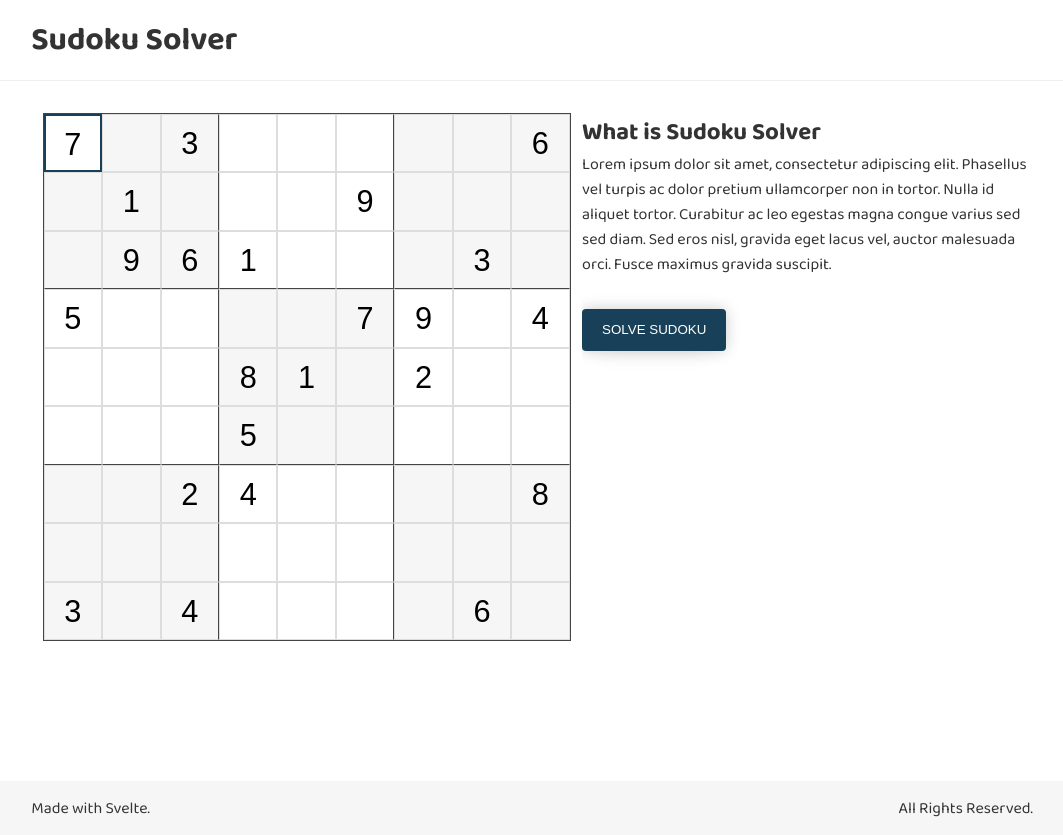
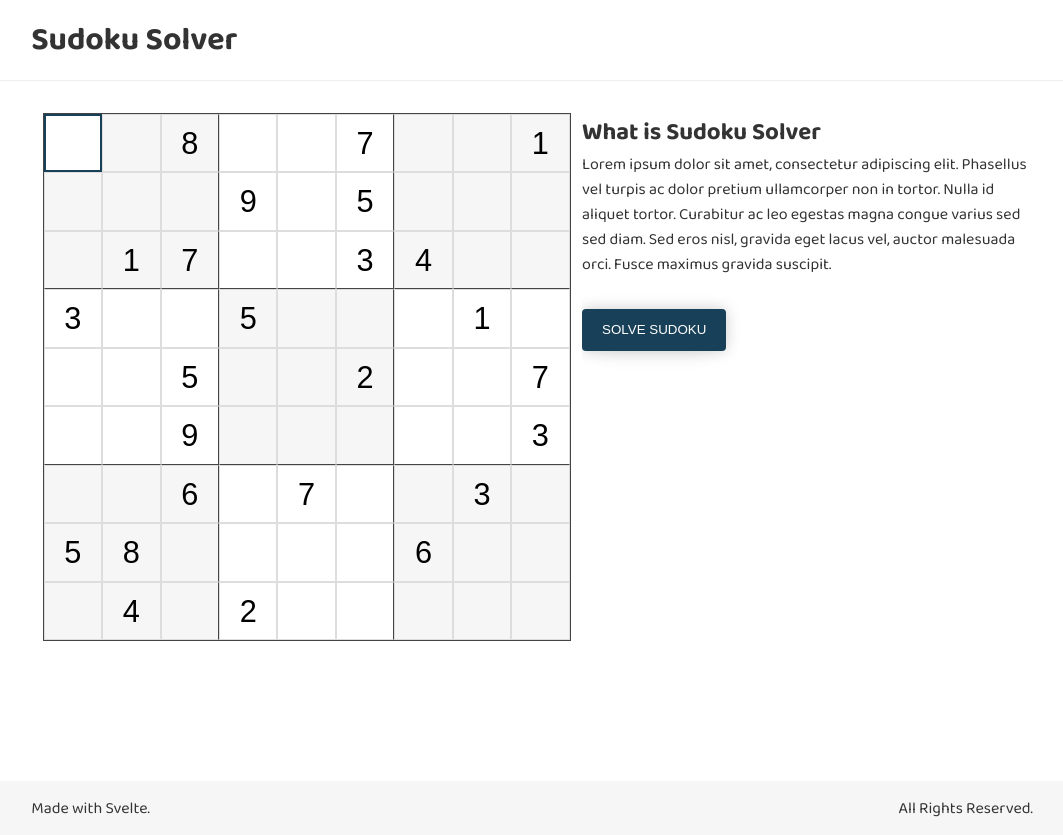
Before and after one commit to nikhilambre/sudoku, a Svelte app: page / in a window 1280 px wide. Shown: the whole page, without its empty margins (108-1171 px from the left). Built offline with nearby package versions, Linux system fonts and the light colour scheme.

Commit message:
Update error status on number update

```diff
--- a/src/App.svelte
+++ b/src/App.svelte
@@ -9,20 +9,21 @@
     getValidatedKey,
     solveForPossibleValues,
     solveForUniquePossibleValues,
+    solveForNakedPairs,
     sudokuSolved,
     isSudokuNotSolved,
   } from "./utility";
 
   let values = [
-    [7, "", 3, "", "", "", "", "", 6],
-    ["", 1, "", "", "", 9, "", "", ""],
-    ["", 9, 6, 1, "", "", "", 3, ""],
-    [5, "", "", "", "", 7, 9, "", 4],
-    ["", "", "", 8, 1, "", 2, "", ""],
-    ["", "", "", 5, "", "", "", "", ""],
-    ["", "", 2, 4, "", "", "", "", 8],
-    ["", "", "", "", "", "", "", "", ""],
-    [3, "", 4, "", "", "", "", 6, ""],
+    ["", "", 8, "", "", 7, "", "", 1],
+    ["", "", "", 9, "", 5, "", "", ""],
+    ["", 1, 7, "", "", 3, 4, "", ""],
+    [3, "", "", 5, "", "", "", 1, ""],
+    ["", "", 5, "", "", 2, "", "", 7],
+    ["", "", 9, "", "", "", "", "", 3],
+    ["", "", 6, "", 7, "", "", 3, ""],
+    [5, 8, "", "", "", "", 6, "", ""],
+    ["", 4, "", 2, "", "", "", "", ""],
   ];
   let possibleValues = [
     [[], [], [], [], [], [], [], [], []],
@@ -89,6 +90,12 @@
           let s4 = solveForUniquePossibleValues("rowY", values, possibleValues);
           values = s4.values;
           possibleValues = s4.possibleValues;
+
+          //   if (isSudokuNotSolved(values)) {
+          //     let s5 = solveForNakedPairs(values, possibleValues);
+          //     values = s5.values;
+          //     possibleValues = s5.possibleValues;
+          //   }
         } else {
           sudokuSolved();
         }
@@ -102,7 +109,6 @@
     if (isSudokuNotSolved(values) && attempt > 0) {
       solveSudoku(attempt--);
     }
-    console.log("res3", values, possibleValues);
   };
 </script>
 
--- a/src/utility.js
+++ b/src/utility.js
@@ -71,8 +71,7 @@ export const solveForUniquePossibleValues = (type, valueArr, possibleValues) =>
                     possibleValues[i][j] = [];
                     possibleValues[i][j] = [...updatePossibleValues(i, j, uniquePossibleValues[0], possibleValues)];
                 }
-
-                console.log('uniquePossibleValues', type, possibleValues[i][j], othersPossibleValuesArr, uniquePossibleValues, i, j);
+                // console.log('uniquePossibleValues', type, possibleValues[i][j], othersPossibleValuesArr, uniquePossibleValues, i, j);
             }
         }
     }
@@ -80,6 +79,57 @@ export const solveForUniquePossibleValues = (type, valueArr, possibleValues) =>
         solveForUniquePossibleValues(type, valueArr, possibleValues);
     }
     return { "possibleValues": possibleValues, "values": valueArr };
+}
+
+export const solveForNakedPairs = (valueArr, possibleValues) => {
+    for (let boxX = 0; boxX < 9; boxX + 3) {
+        for (let boxY = 0; boxY < 9; boxY + 3) {
+            let functionString = `
+                (function (a, b){
+                    console.log('test', a, b);
+                })();
+            `;
+            getAdjacentPossibleValueArr(boxX, boxY, possibleValues, functionString);
+        }
+    }
+    return { "possibleValues": possibleValues, "values": valueArr };
+}
+
+export const getAdjacentPossibleValueArr = (x, y, possibleValues, testFunction) => {
+    let startX = Math.floor(x / 3) * 3;
+    let startY = Math.floor(y / 3) * 3;
+
+    for (let i = startX; i < (startX + 3); i++) {
+        for (let j = startY; j < (startY + 3); j++) {
+            if (possibleValues[i][j].length === 0) continue;
+            for (let a = 0; a < 4; a++) {
+                if (a === 0 && ((i - 1) >= startX)) {
+                    if (possibleValues[(i - 1)][j].length !== 0) {
+                        let f = new Function(testFunction);
+                        f(possibleValues[i][j], possibleValues[(i - 1)][j]);
+                    }
+                }
+                if (a === 1 && ((i + 1) <= (startX + 2))) {
+                    if (possibleValues[(i + 1)][j].length !== 0) {
+                        let f = new Function(testFunction);
+                        f(possibleValues[i][j], possibleValues[(i + 1)][j]);
+                    }
+                }
+                if (a === 2 && ((j - 1) >= startY)) {
+                    if (possibleValues[i][(j - 1)].length !== 0) {
+                        let f = new Function(testFunction);
+                        f(possibleValues[i][j], possibleValues[i][(j - 1)]);
+                    }
+                }
+                if (a === 3 && ((j + 1) <= (startY + 2))) {
+                    if (possibleValues[i][(j + 1)].length !== 0) {
+                        let f = new Function(testFunction);
+                        f(possibleValues[i][j], possibleValues[i][(j + 1)]);
+                    }
+                }
+            }
+        }
+    }
 }
 
 export const updatePossibleValues = (x, y, solvedNumb, possibleValues) => {
@@ -240,6 +290,8 @@ export const getValidatedKey = (evt, X, Y, values, errors) => {
             data.x = X + 1;
         }
         data.val = values[data.x][data.y];
+    } else if (isBackSpaceKey(ASCIICode)) {
+        data.err = false;
     } else if (nonNumberKey(ASCIICode)) {
         data.val = 1;
     } else {
@@ -276,6 +328,10 @@ export const isDownArrowKey = (key) => {
     return key === 40 ? true : false;
 }
 
+export const isBackSpaceKey = (key) => {
+    return key === 8 ? true : false;
+}
+
 export const nonNumberKey = (key) => {
     return (key < 49 || key > 57) ? true : false;
 }
```
